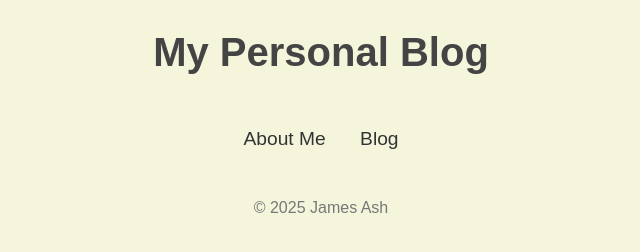
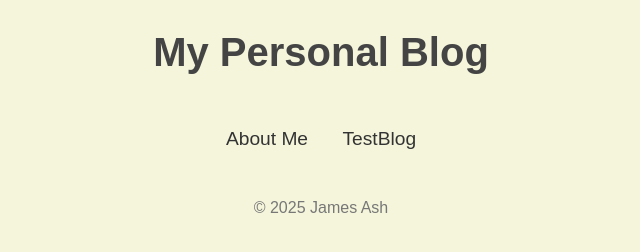
Before and after one commit to Jamesash102589/jamesash102589.github.io, a plain HTML site: page index.html in a window 1280 px wide. Shown: the full height of the page, 319-959 px from the left. Drawn offline with Linux system fonts and the light colour scheme.

Commit message:
Update index.html

```diff
--- a/index.html
+++ b/index.html
@@ -61,7 +61,7 @@
 
     <nav>
         <a href="about.html">About Me</a>  <!-- Link to About Me page -->
-        <a href="blog.html">Blog</a>      <!-- Link to Blog page -->
+        <a href="blog.html">TestBlog</a>      <!-- Link to Blog page -->
     </nav>
 
     <footer>
```
